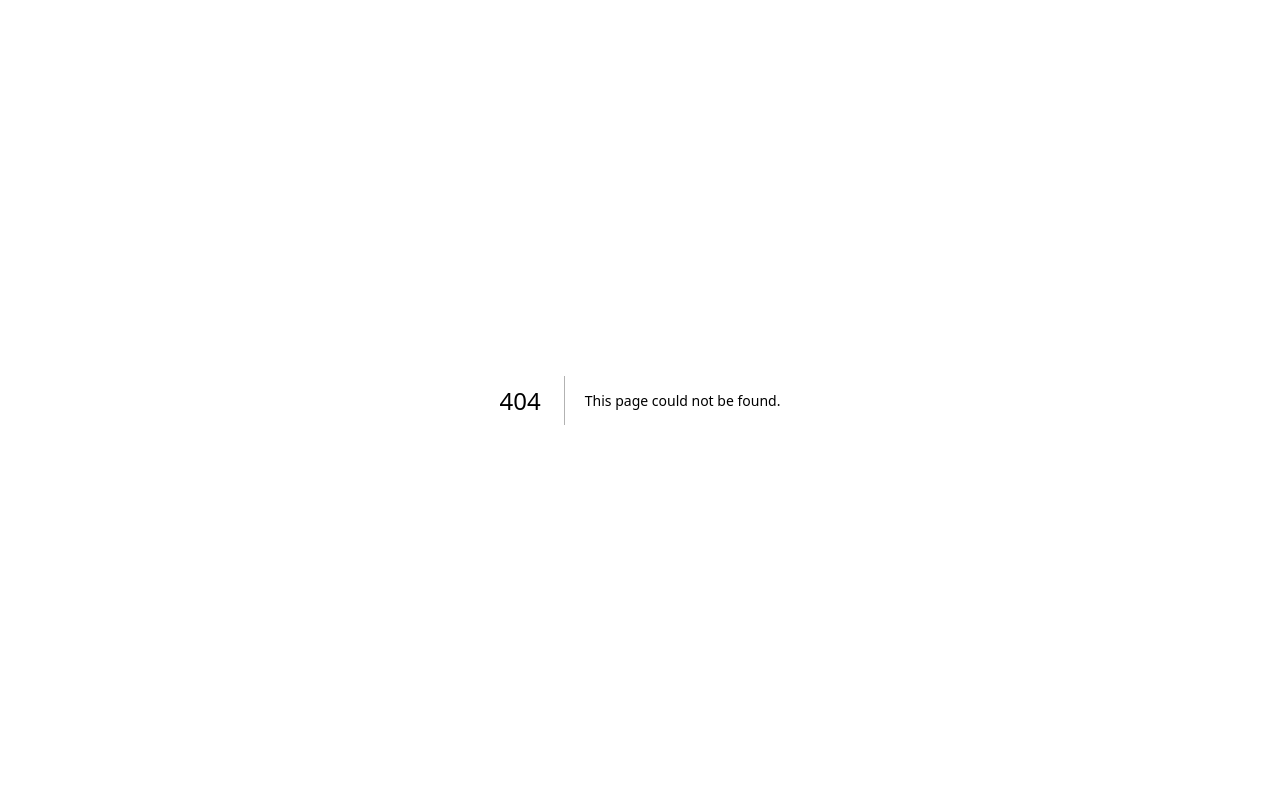
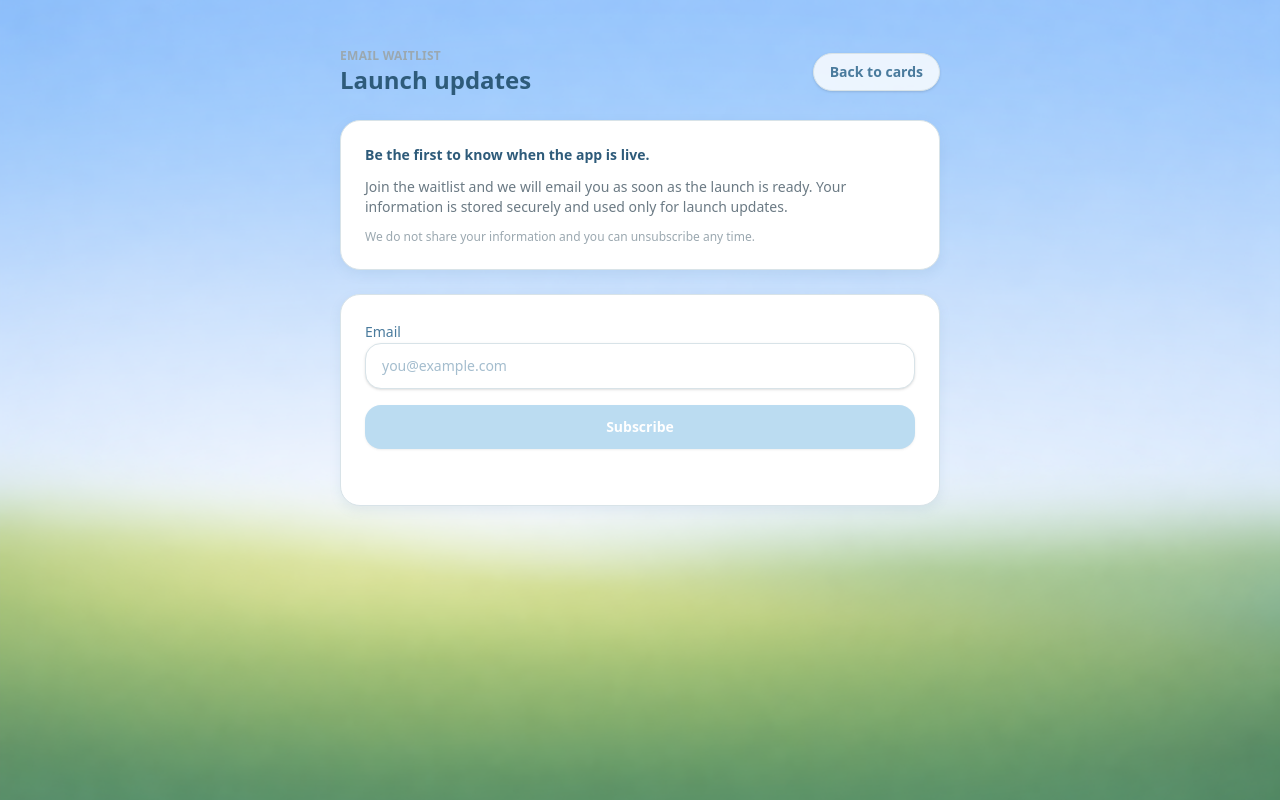
Before and after one commit to TommyMaglietto/SaveOneMorePerson-Market-Research-Site, a Next.js app: page /waitlist in a window 1280 px wide. Before the commit this address had no page. Built offline with nearby package versions, Linux system fonts and the light colour scheme.

Commit message:
Added Cloudflare and hCaptcha

```diff
--- /dev/null
+++ b/app/api/waitlist/route.ts
@@ -0,0 +1,170 @@
+import { createHash } from "crypto";
+import { NextResponse } from "next/server";
+
+import {
+  commitRateLimit,
+  getRateLimitEntry,
+  getRateLimitError,
+  pruneRateLimitEntries,
+  type RateLimitEntry,
+} from "@/lib/rate-limit";
+import { getSupabaseAdmin } from "@/lib/supabase";
+
+const EMAIL_MAX = 254;
+const EMAIL_RE = /^[^\s@]+@[^\s@]+\.[^\s@]+$/;
+const MAX_SUBMISSIONS_PER_DAY = 10;
+const COOLDOWN_MS = 15 * 1000;
+const RATE_WINDOW_MS = 24 * 60 * 60 * 1000;
+const MIN_SUBMIT_MS = 600;
+const CLEANUP_INTERVAL_MS = 5 * 60 * 1000;
+const WAITLIST_IP_SCOPE = "waitlist-ip";
+const WAITLIST_FINGERPRINT_SCOPE = "waitlist-fingerprint";
+
+type WaitlistPayload = {
+  email?: string;
+  timezone?: string;
+  honeypot?: string;
+  clientTimeMs?: number | null;
+};
+
+const getClientIp = (request: Request) => {
+  const forwardedFor = request.headers.get("x-forwarded-for");
+  if (forwardedFor) {
+    return forwardedFor.split(",")[0]?.trim() ?? "";
+  }
+  return (
+    request.headers.get("x-real-ip") ??
+    request.headers.get("cf-connecting-ip") ??
+    ""
+  );
+};
+
+const hashValue = (value: string) =>
+  createHash("sha256").update(value).digest("hex");
+
+const getFingerprint = (ip: string, userAgent: string, timezone: string) =>
+  hashValue(`${ip}|${userAgent}|${timezone}`);
+
+export async function POST(request: Request) {
+  const payload = (await request.json().catch(() => null)) as WaitlistPayload | null;
+  const honeypot = payload?.honeypot?.trim();
+  const clientTimeMs = payload?.clientTimeMs;
+  const timezone = payload?.timezone ?? "";
+
+  if (honeypot) {
+    return NextResponse.json(
+      { error: "Invalid submission." },
+      { status: 400 },
+    );
+  }
+
+  if (typeof clientTimeMs === "number" && clientTimeMs < MIN_SUBMIT_MS) {
+    return NextResponse.json(
+      { error: "Submission was too fast." },
+      { status: 400 },
+    );
+  }
+
+  const email = payload?.email?.trim().toLowerCase();
+  if (!email || email.length > EMAIL_MAX || !EMAIL_RE.test(email)) {
+    return NextResponse.json(
+      { error: "Please enter a valid email address." },
+      { status: 400 },
+    );
+  }
+
+  const now = Date.now();
+  const ip = getClientIp(request);
+  const ipHash = hashValue(ip || "unknown");
+  const userAgent = request.headers.get("user-agent") ?? "";
+  const fingerprint = getFingerprint(ip || "unknown", userAgent, timezone);
+
+  let ipEntry: RateLimitEntry;
+  let fingerprintEntry: RateLimitEntry;
+  try {
+    await Promise.all([
+      pruneRateLimitEntries(
+        WAITLIST_IP_SCOPE,
+        RATE_WINDOW_MS,
+        now,
+        CLEANUP_INTERVAL_MS,
+      ),
+      pruneRateLimitEntries(
+        WAITLIST_FINGERPRINT_SCOPE,
+        RATE_WINDOW_MS,
+        now,
+        CLEANUP_INTERVAL_MS,
+      ),
+    ]);
+    ipEntry = await getRateLimitEntry(
+      WAITLIST_IP_SCOPE,
+      ipHash,
+      now,
+      RATE_WINDOW_MS,
+    );
+    fingerprintEntry = await getRateLimitEntry(
+      WAITLIST_FINGERPRINT_SCOPE,
+      fingerprint,
+      now,
+      RATE_WINDOW_MS,
+    );
+  } catch (error) {
+    console.error("[waitlist] rate limit error", error);
+    return NextResponse.json(
+      { error: "Unable to process your request right now." },
+      { status: 503 },
+    );
+  }
+
+  const rateError =
+    getRateLimitError(ipEntry, now, {
+      cooldownMs: COOLDOWN_MS,
+      maxCount: MAX_SUBMISSIONS_PER_DAY,
+      cooldownMessage: "Please wait a moment before trying again.",
+      maxMessage: "Daily waitlist limit reached. Please try again later.",
+    }) ??
+    getRateLimitError(fingerprintEntry, now, {
+      cooldownMs: COOLDOWN_MS,
+      maxCount: MAX_SUBMISSIONS_PER_DAY,
+      cooldownMessage: "Please wait a moment before trying again.",
+      maxMessage: "Daily waitlist limit reached. Please try again later.",
+    });
+
+  if (rateError) {
+    return NextResponse.json({ error: rateError }, { status: 429 });
+  }
+
+  const { error } = await getSupabaseAdmin().from("Emails").insert({
+    emails: email,
+  });
+
+  if (error) {
+    const errorCode = (error as { code?: string }).code;
+    if (errorCode === "23505") {
+      return NextResponse.json({ ok: true, duplicate: true });
+    }
+    return NextResponse.json(
+      { error: "Failed to save email." },
+      { status: 500 },
+    );
+  }
+
+  ipEntry.count += 1;
+  ipEntry.lastSeen = now;
+  fingerprintEntry.count += 1;
+  fingerprintEntry.lastSeen = now;
+  try {
+    await Promise.all([
+      commitRateLimit(WAITLIST_IP_SCOPE, ipHash, ipEntry),
+      commitRateLimit(
+        WAITLIST_FINGERPRINT_SCOPE,
+        fingerprint,
+        fingerprintEntry,
+      ),
+    ]);
+  } catch {
+    // Ignore rate-limit persistence failures after a successful insert.
+  }
+
+  return NextResponse.json({ ok: true }, { status: 201 });
+}
--- /dev/null
+++ b/app/waitlist/page.tsx
@@ -0,0 +1,139 @@
+"use client";
+
+import Link from "next/link";
+import Script from "next/script";
+import { useEffect, useState } from "react";
+
+export default function WaitlistPage() {
+  const [isVerified, setIsVerified] = useState(false);
+  const [statusMessage, setStatusMessage] = useState("");
+
+  useEffect(() => {
+    if (typeof window === "undefined") return;
+    const w = window as typeof window & {
+      onTurnstileSuccess?: () => void;
+      onTurnstileExpired?: () => void;
+      onTurnstileError?: () => void;
+    };
+
+    w.onTurnstileSuccess = () => {
+      setIsVerified(true);
+      setStatusMessage("");
+    };
+    w.onTurnstileExpired = () => {
+      setIsVerified(false);
+      setStatusMessage("Please verify again to submit.");
+    };
+    w.onTurnstileError = () => {
+      setIsVerified(false);
+      setStatusMessage("Verification failed. Please refresh and try again.");
+    };
+
+    return () => {
+      delete w.onTurnstileSuccess;
+      delete w.onTurnstileExpired;
+      delete w.onTurnstileError;
+    };
+  }, []);
+
+  return (
+    <div className="min-h-screen bg-app px-[clamp(16px,3vw,32px)] pb-[clamp(32px,6vw,64px)] pt-[clamp(32px,6vw,48px)]">
+      <Script
+        src="https://challenges.cloudflare.com/turnstile/v0/api.js"
+        async
+        defer
+        strategy="afterInteractive"
+      />
+      <main className="mx-auto flex w-full max-w-[400px] flex-col gap-[clamp(16px,3vw,24px)] min-[480px]:max-w-[500px] lg:max-w-[600px]">
+        <header className="flex flex-wrap items-center justify-between gap-3">
+          <div>
+            <p className="text-xs font-semibold uppercase tracking-wide text-[#9BA8B0]">
+              Email waitlist
+            </p>
+            <h1 className="font-heading text-2xl font-semibold text-[#2E5B7A]">
+              Launch updates
+            </h1>
+          </div>
+          <Link
+            href="/"
+            className="rounded-full border border-[#D8E3E8] bg-white/80 px-4 py-2 text-sm font-semibold text-[#4A7B9D] shadow-sm transition hover:-translate-y-0.5"
+          >
+            Back to cards
+          </Link>
+        </header>
+
+        <section className="card-surface space-y-3 p-6 text-sm text-[#6B7A84]">
+          <p className="font-semibold text-[#2E5B7A]">
+            Be the first to know when the app is live.
+          </p>
+          <p>
+            Join the waitlist and we will email you as soon as the launch is ready.
+            Your information is stored securely and used only for launch updates.
+          </p>
+          <p className="text-xs text-[#9BA8B0]">
+            We do not share your information and you can unsubscribe any time.
+          </p>
+        </section>
+
+        <form
+          action="https://submit-form.com/y3mhRCNQh"
+          method="POST"
+          className="card-surface flex flex-col gap-4 p-6"
+        >
+          <input
+            type="checkbox"
+            name="_honeypot"
+            tabIndex={-1}
+            autoComplete="off"
+            aria-hidden="true"
+            className="hidden"
+          />
+          <div className="space-y-2">
+            <label
+              htmlFor="email"
+              className="text-sm font-heading font-medium text-[#4A7B9D]"
+            >
+              Email
+            </label>
+            <input
+              id="email"
+              name="email"
+              type="email"
+              placeholder="you@example.com"
+              autoComplete="email"
+              inputMode="email"
+              required
+              className="w-full rounded-2xl border border-[#D8E3E8] bg-white px-4 py-3 text-sm font-normal text-[#4A7B9D] shadow-sm focus:border-[#B8C4CC] focus:outline-none"
+            />
+          </div>
+          <button
+            type="submit"
+            disabled={!isVerified}
+            aria-disabled={!isVerified}
+            className="w-full rounded-2xl bg-[#8FC5E8] px-4 py-3 text-sm font-semibold text-white shadow-sm transition hover:-translate-y-0.5 disabled:cursor-not-allowed disabled:opacity-60"
+          >
+            Subscribe
+          </button>
+          {/* Configure the Turnstile secret key in Formspark > Spam Protection. */}
+          <div className="flex justify-center">
+            <div
+              className="cf-turnstile"
+              data-sitekey="0x4AAAAAACNirQzl3-5r4WFA"
+              data-callback="onTurnstileSuccess"
+              data-expired-callback="onTurnstileExpired"
+              data-error-callback="onTurnstileError"
+            />
+          </div>
+          <p
+            id="waitlist-status"
+            role="status"
+            aria-live="polite"
+            className="text-center text-xs font-semibold text-[#6B7A84]"
+          >
+            {statusMessage}
+          </p>
+        </form>
+      </main>
+    </div>
+  );
+}
--- a/components/SwipeDeck.tsx
+++ b/components/SwipeDeck.tsx
@@ -1224,11 +1224,18 @@ export default function SwipeDeck() {
               ? "Back to the feature"
               : "Got thoughts? Help us improve this feature."}
           </button>
+          <div className="mt-3 flex w-full flex-col gap-3">
+            <Link
+              href="/waitlist"
+              className="flex w-full items-center justify-center gap-2 rounded-2xl border border-[#D8E3E8] bg-white/80 px-4 py-3 text-sm font-semibold text-[#4A7B9D] shadow-sm transition hover:-translate-y-0.5 hover:border-[#B8C4CC]"
+            >
+              Join the waitlist
+            </Link>
             <a
               href="https://www.youtube.com/@SaveOneMorePerson"
               target="_blank"
               rel="noreferrer noopener"
-            className="mt-3 flex w-full items-center justify-center gap-2 rounded-2xl border border-[#F5A3A3] bg-white/80 px-4 py-3 text-sm font-semibold text-[#D86161] shadow-sm transition hover:-translate-y-0.5 hover:bg-[#FDEBEC]"
+              className="flex w-full items-center justify-center gap-2 rounded-2xl border border-[#F5A3A3] bg-white/80 px-4 py-3 text-sm font-semibold text-[#D86161] shadow-sm transition hover:-translate-y-0.5 hover:bg-[#FDEBEC]"
             >
               <span className="flex h-6 w-6 items-center justify-center rounded-full bg-[#D86161] text-white">
                 <svg
@@ -1241,6 +1248,7 @@ export default function SwipeDeck() {
               </span>
               Visit my channel
             </a>
+          </div>
         </>
       )}
 
```
Lines whose indentation alone changed are shown as unchanged.
